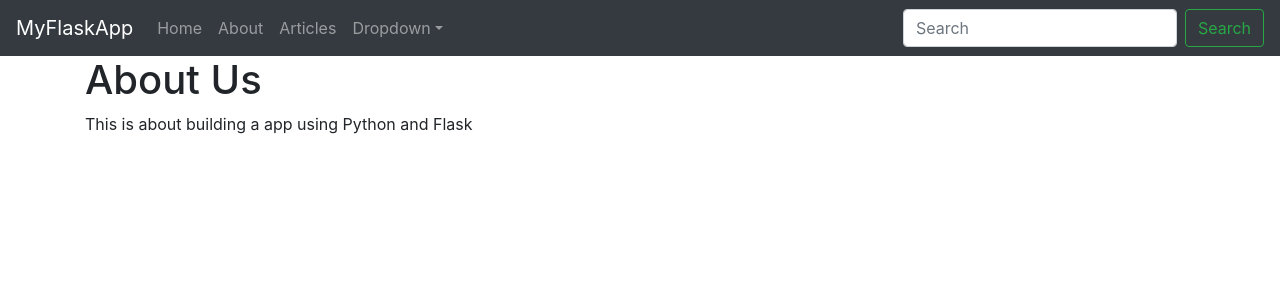
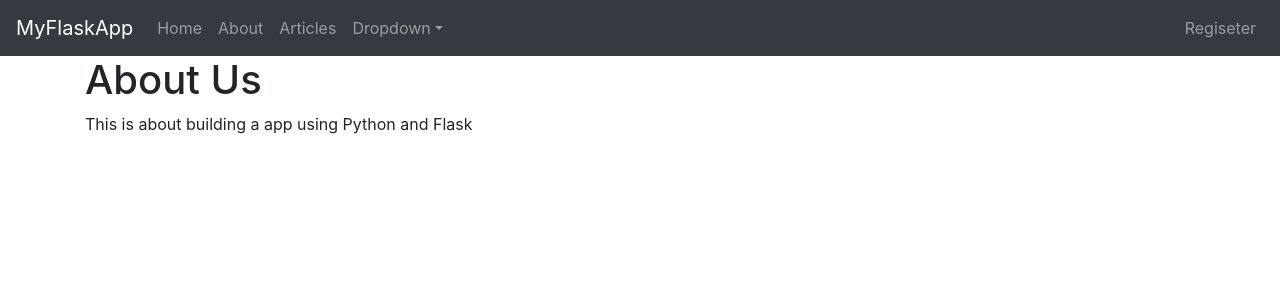
Before and after one commit to markchen555/myFlaskApp, a Flask app: page /about in a window 1280 px wide. Shown: the top 300 px of the page. Run offline with Flask 2, Linux system fonts and the light colour scheme; some libraries are stand-ins or nearby versions.

Commit message:
Doc: implement register link to navbar

```diff
--- a/templates/includes/_navbar.html
+++ b/templates/includes/_navbar.html
@@ -23,9 +23,8 @@
           </div>
         </li>
       </ul>
-      <form class="form-inline my-2 my-lg-0">
-        <input class="form-control mr-sm-2" type="text" placeholder="Search" aria-label="Search">
-        <button class="btn btn-outline-success my-2 my-sm-0" type="submit">Search</button>
-      </form>
+      <ul class="navbar-nav navbar-right">
+        <li class="nav-item"><a class="nav-link" href="/register">Regiseter</a></li>
+      </ul>
     </div>
   </nav>
```
